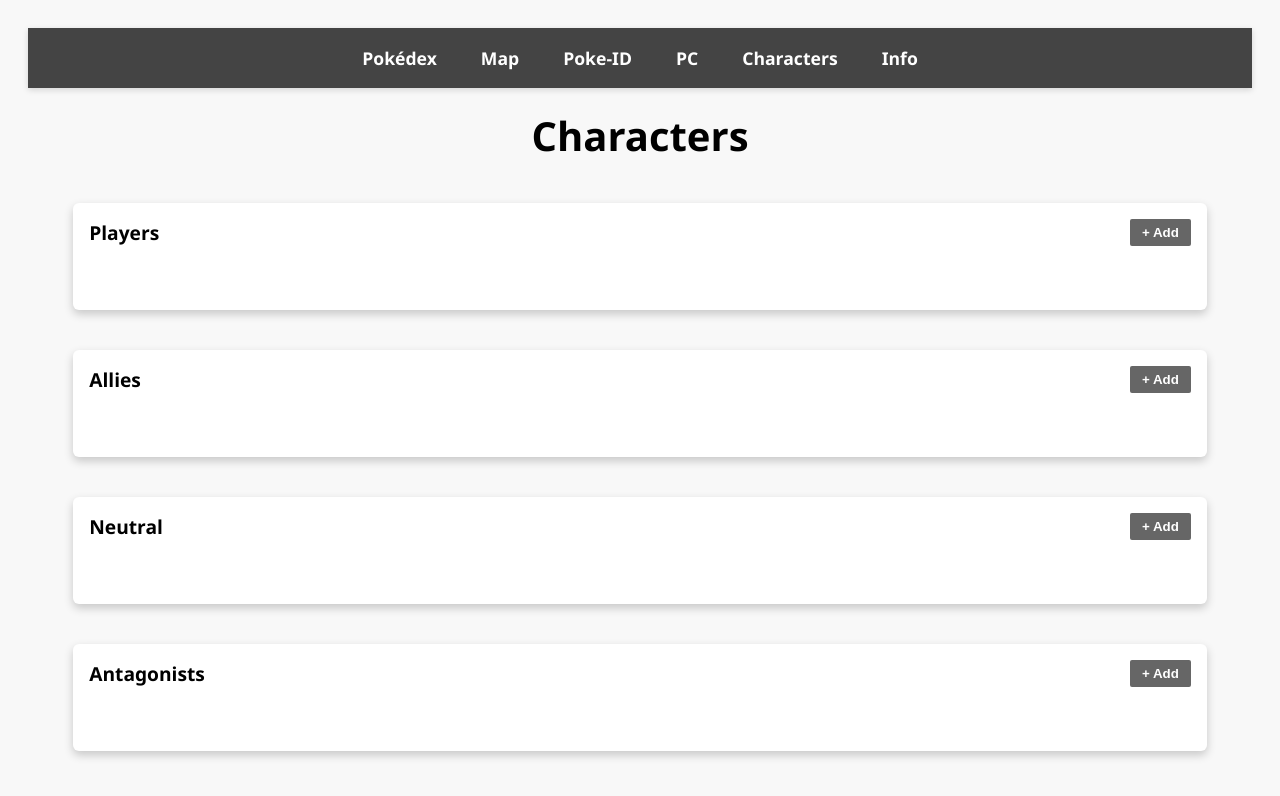
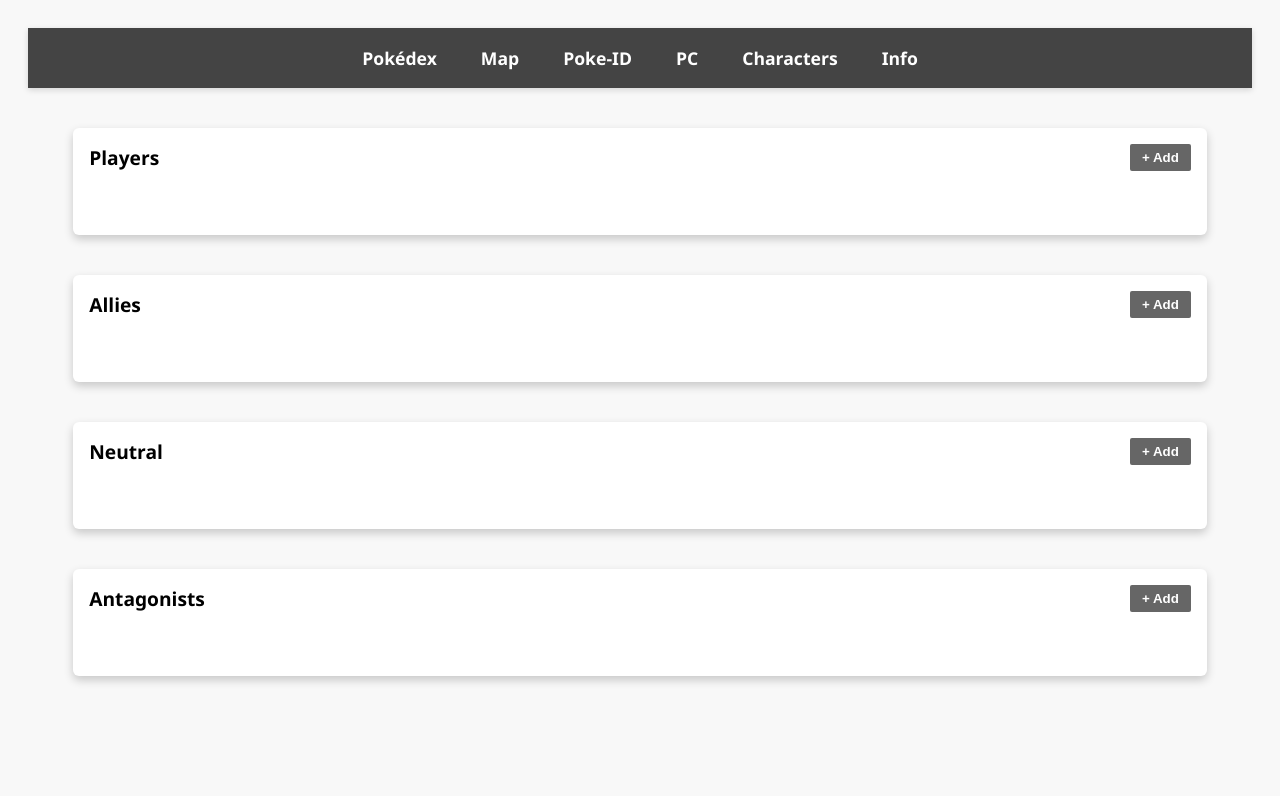
Before and after one commit to Sosonta/romando-dex, a plain HTML site: page Characters.html in a window 1280 px wide. Drawn offline with Linux system fonts and the light colour scheme; no server answers.

Commit message:
Update Characters.html

```diff
--- a/Characters.html
+++ b/Characters.html
@@ -16,7 +16,6 @@
 <a href="Characters.html" class="nav-link">Characters</a>
     <a href="info.html" class="nav-link">Info</a>
 </nav>
-  <h1>Characters</h1>
   <div id="characters-container">
 <div class="section" id="players">
   <h2>Players <button class="add-btn">+ Add</button></h2>
```
